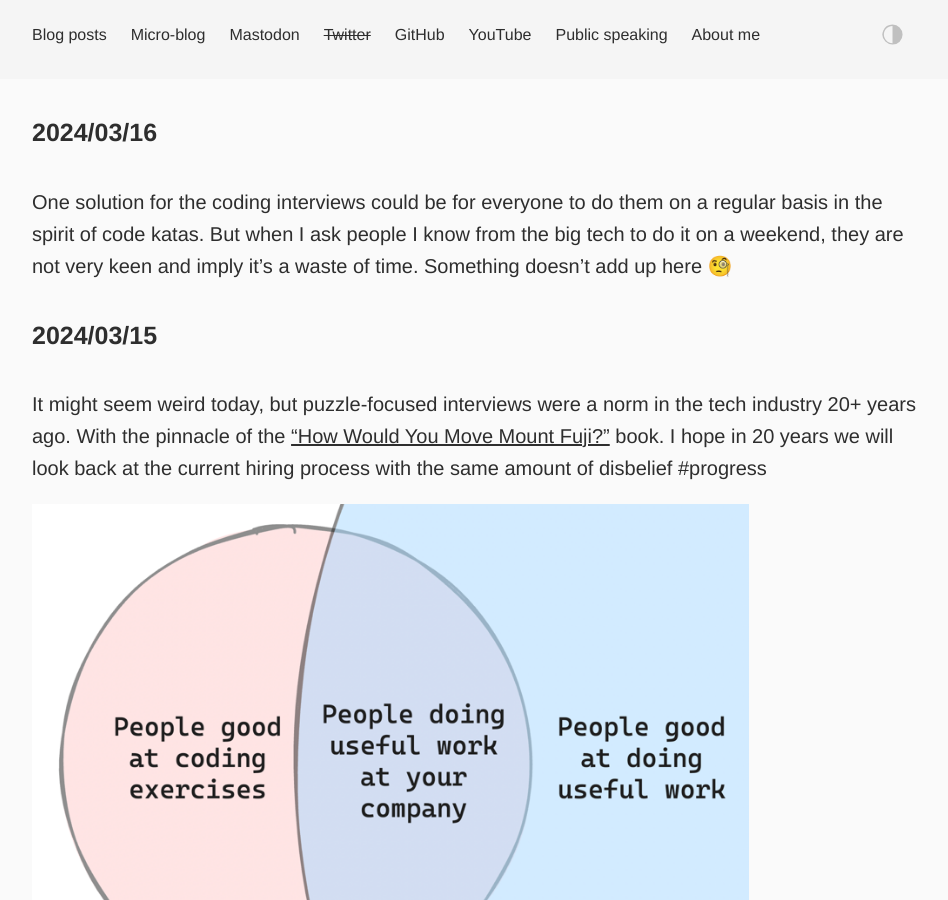
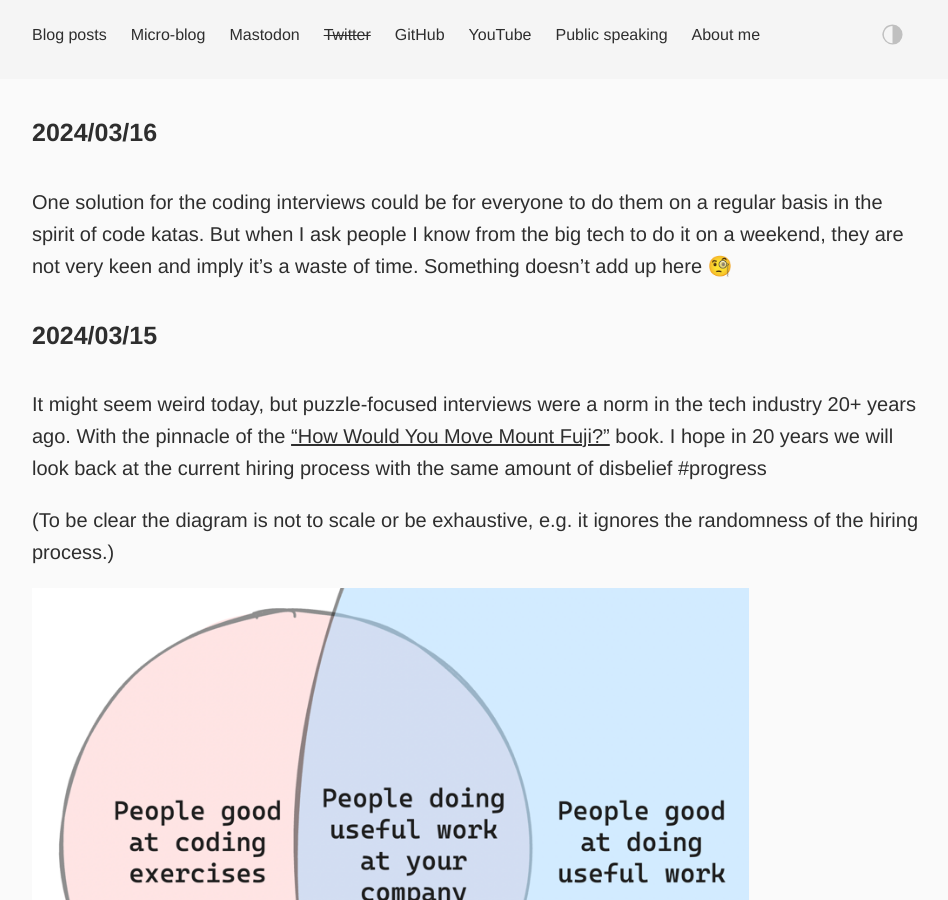
Before and after one commit to dkandalov/dkandalov.github.io, a Jekyll site: the page built from micro-blog.md, in a window 1280 px wide and 900 px high. Shown: the whole window, without its empty margins (160-1108 px from the left). Built offline with Jekyll 4.4.1, drawn with Linux system fonts in a browser that asks for light colours.

Commit message:
updated micro-blog

```diff
--- a/micro-blog.md
+++ b/micro-blog.md
@@ -8,6 +8,8 @@ One solution for the coding interviews could be for everyone to do them on a reg
 
 #### 2024/03/15
 It might seem weird today, but puzzle-focused interviews were a norm in the tech industry 20+ years ago. With the pinnacle of the ["How Would You Move Mount Fuji?"](https://www.goodreads.com/book/show/205266.How_Would_You_Move_Mount_Fuji_Microsoft_s_Cult_of_the_Puzzle_How_the_World_s_Smartest_Companies_Select_the_Most_Creative_Thinkers) book. I hope in 20 years we will look back at the current hiring process with the same amount of disbelief #progress
+
+(To be clear the diagram is not to scale or be exhaustive, e.g. it ignores the randomness of the hiring process.)
 
 <img src="../assets/images/micro-blog/2024-03-15.png" width="80%" height="80%"/>
 
```
